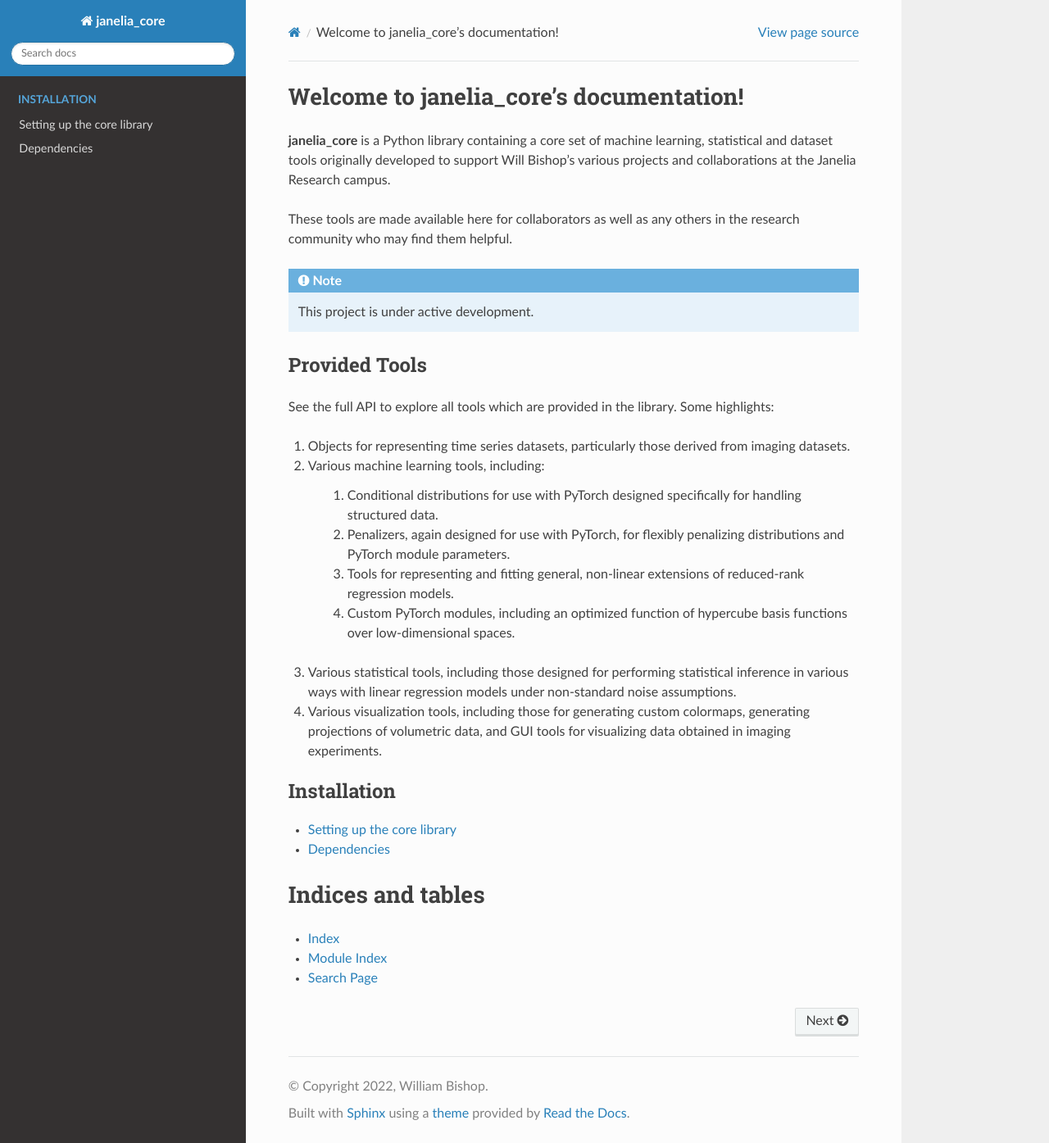
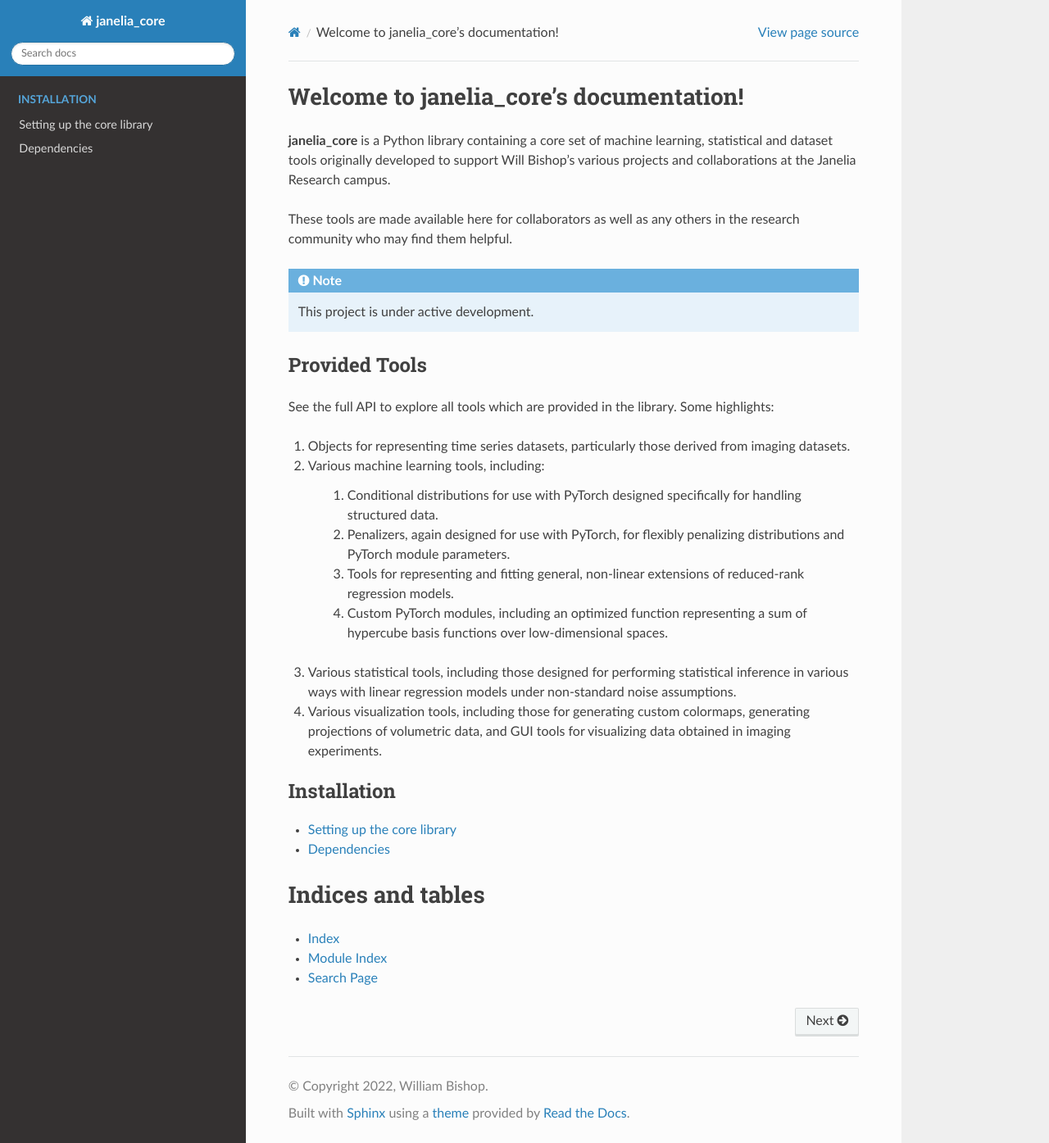
Before and after one commit to wbishopJanelia/janelia_core, a Sphinx documentation site: the page built from docs/source/index.rst, in a window 1280 px wide and 1395 px high. Shown: the whole window at 82% size. Built offline with Sphinx 7.4.7 and the Read the Docs theme 2.0.0, drawn with Linux system fonts in a browser that asks for light colours; pages that are not in the unit, such as notebooks, are missing from menus.

Commit message:
Updated documentation.

```diff
--- a/docs/source/index.rst
+++ b/docs/source/index.rst
@@ -23,7 +23,7 @@ See the full :doc:`API <autoapi/janelia_core/index>` to explore all tools which
     1. :doc:`Conditional distributions<autoapi/janelia_core/ml/torch_distributions/index>` for use with PyTorch designed specifically for handling structured data.
     2. Penalizers, again designed for use with PyTorch, for flexibly penalizing :doc:`distributions<autoapi/janelia_core/ml/torch_distributions/index>` and :doc:`PyTorch module parameters<autoapi/janelia_core/ml/torch_parameter_penalizers/index>`.
     3. Tools for representing and fitting general, :doc:`non-linear extensions of reduced-rank regression models<autoapi/janelia_core/ml/reduced_rank_models/index>`.
-    4. :doc:`Custom PyTorch modules <autoapi/janelia_core/ml/extra_torch_modules/index>`, including an optimized function of hypercube basis functions over low-dimensional spaces.
+    4. :doc:`Custom PyTorch modules <autoapi/janelia_core/ml/extra_torch_modules/index>`, including an optimized function representing a sum of hypercube basis functions over low-dimensional spaces.
 
 3.  Various statistical tools, including those designed for performing statistical inference in various ways with :doc:`linear regression models under non-standard noise assumptions<autoapi/janelia_core/stats/regression/index>`.
 
```
